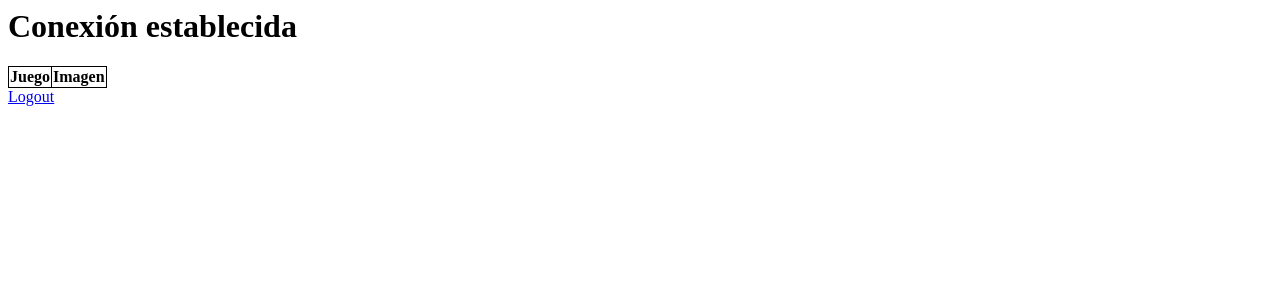
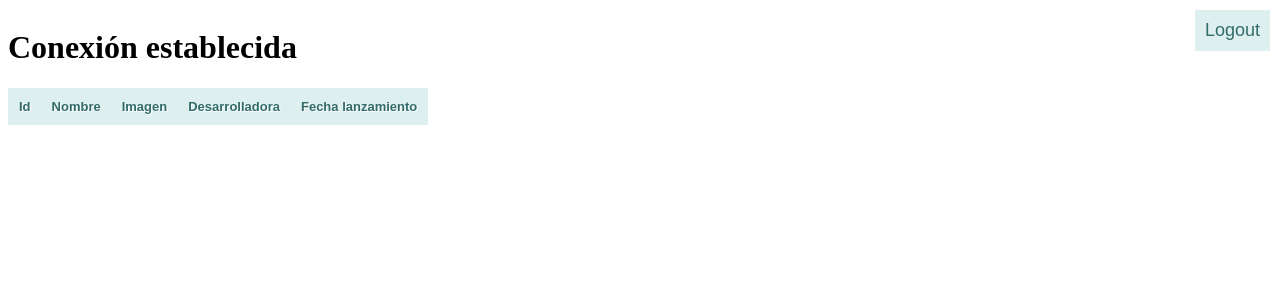
Before and after one commit to aandradeb/DWES, a PHP site: page /main.php in a window 1280 px wide. Shown: the top 300 px of the page. Run offline with PHP 8.4, Linux system fonts and the light colour scheme; data that the repository does not hold is empty.

Commit message:
Add transitions to images and change table style (#7)

```diff
--- a/sprint3sesiones/www/mysite/main.php
+++ b/sprint3sesiones/www/mysite/main.php
@@ -4,21 +4,77 @@
 <html>
 	<head>
 		<style>
+			table {
+				border: solid 1px #DDEEEE;
+				border-collapse: collapse;
+				border-spacing: 0;
+				font: normal 13px Arial, sans-serif;
+			}
+
+			th {
+				background-color: #DDEFEF;
+				border: solid 1px #DDEEEE;
+				color: #336B6B;
+				padding: 10px;
+				text-align: left;
+				text-shadow: 1px 1px 1px #fff;
+			}
+
+			td {
+				border: solid 1px #DDEEEE;
+				color: #333;
+				padding: 10px;
+				text-shadow: 1px 1px 1px #fff;
+			}
+
 			img {
 				width: 96px;
+				transition: 0.3s ease-in-out;
 			}
-			table, th, td {
-				border: 1px solid black;
-				border-collapse: collapse;
+
+			img:hover{
+				transform: scale(1.5);
+			}
+
+			button {
+				position: absolute;
+				right: 10px;
+				padding: 10px;
+				font-size: 18px;
+				margin-top: 2px;
+				border: none;
+				color: white;
+				background-color: #DDEFEF;
+				color: #336B6B;
+			}
+
+			button a {
+				color: #336B6B;
+			}
+
+			button a:visited {
+				color: #336B6B;
+			}
+
+			a {
+				text-decoration: none;
+			}
+
+			h1 {
+				display: inline-block;
 			}
 		</style>
 	</head>
     <body>
 		<h1>Conexión establecida</h1>
+		<button><a href="/logout.php">Logout</a></button>
 		<table>
 			<tr>
-				<th>Juego</th>
+				<th>Id</th>
+				<th>Nombre</th>
 				<th>Imagen</th>
+				<th>Desarrolladora</th>
+				<th>Fecha lanzamiento</th>
 			</tr>
 		<?php
 		// Lanzar una query
@@ -40,6 +96,5 @@
 		mysqli_close($db);
 		?>
 		</table>
-		<a href="/logout.php">Logout</a>
     </body>
 </html>
```
